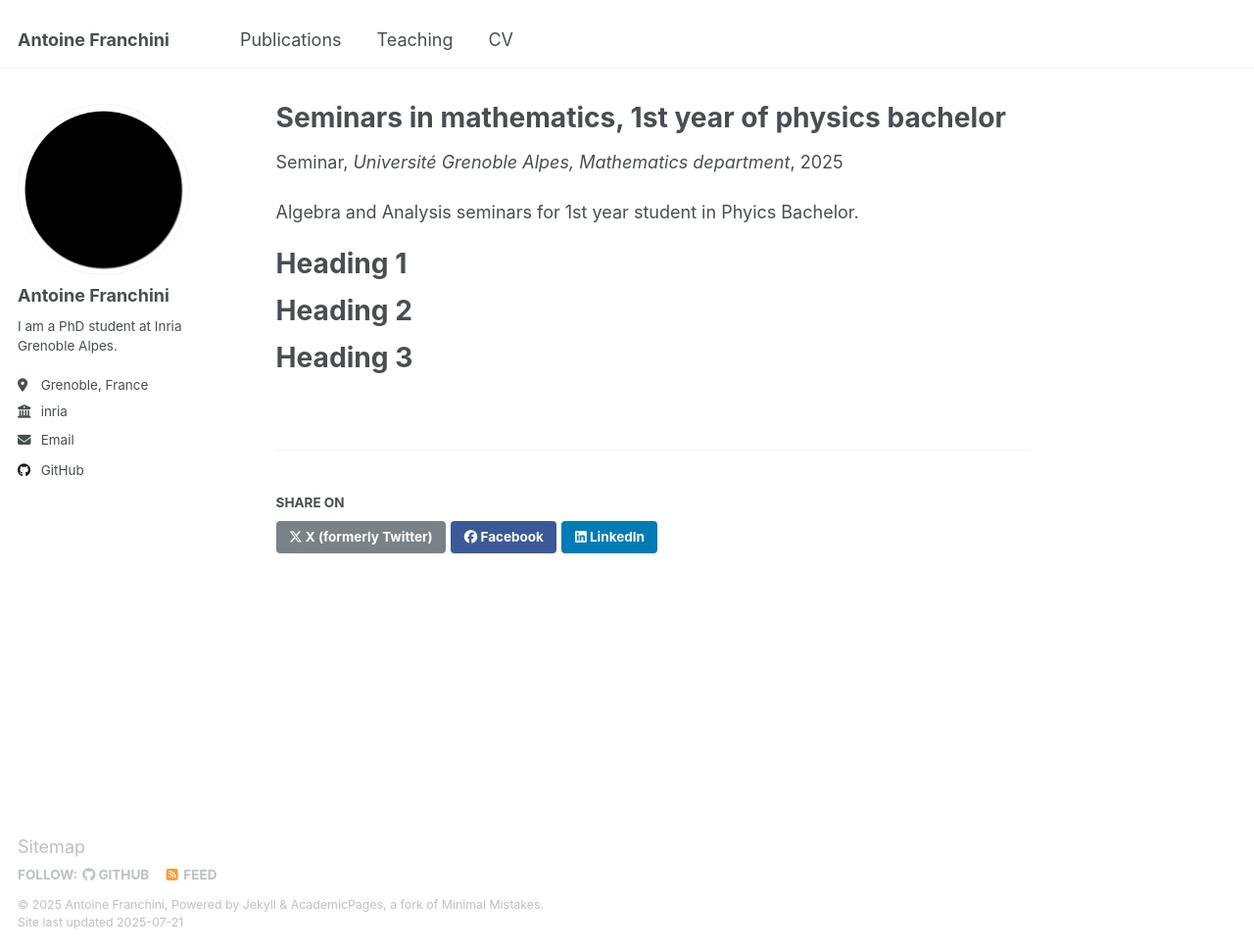
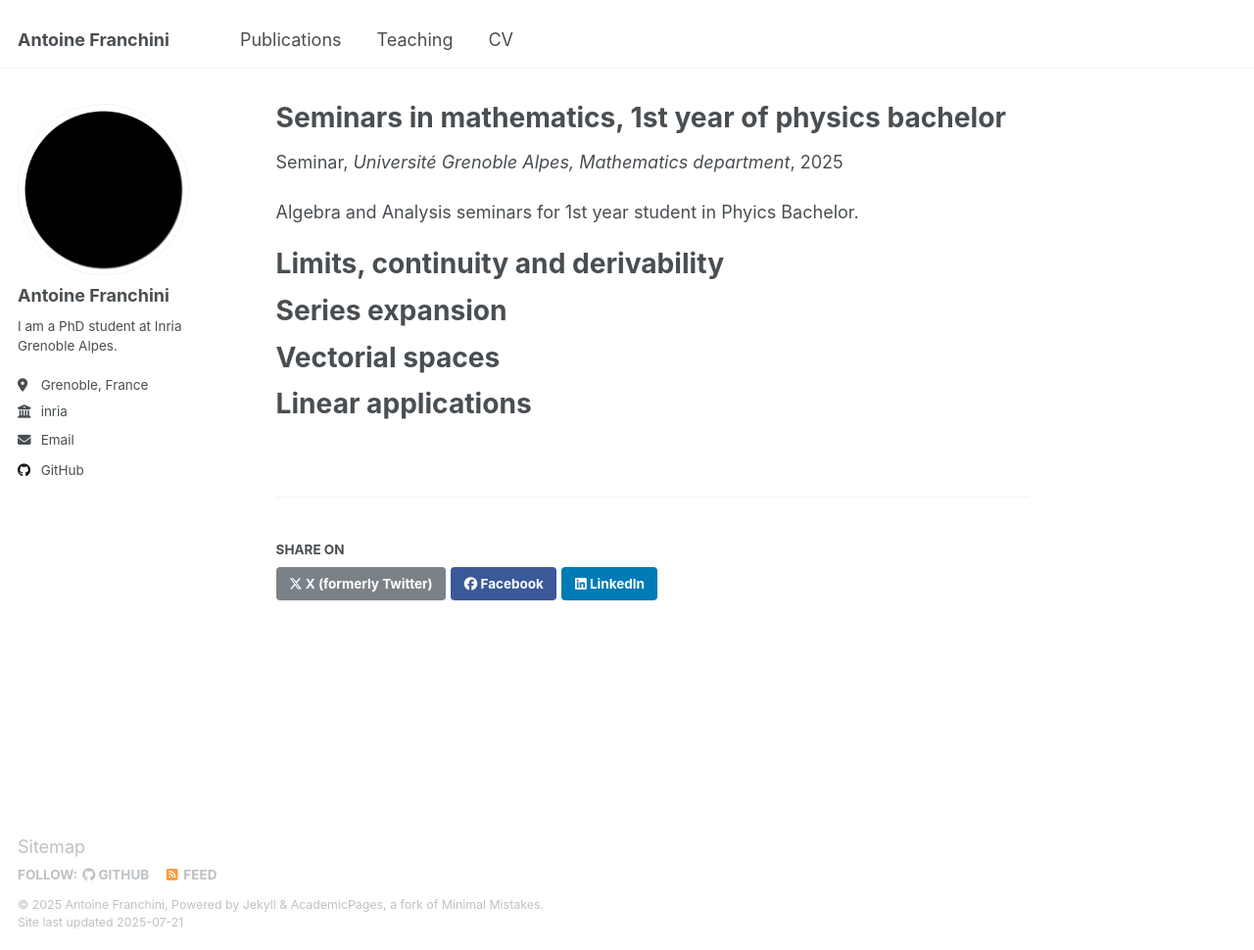
Before and after one commit to antoineinria/antoineinria.github.io, a Jekyll site: the page built from _teaching/2025_1_teaching.md, in a window 1280 px wide and 970 px high. Shown: the whole window at 98% size. Built offline with Jekyll 4.4.1, drawn with Linux system fonts in a browser that asks for light colours.

Commit message:
Update 2025_1_teaching.md

```diff
--- a/_teaching/2025_1_teaching.md
+++ b/_teaching/2025_1_teaching.md
@@ -9,11 +9,14 @@ location: "Grenoble, France"
 
 Algebra and Analysis seminars for 1st year student in Phyics Bachelor.
 
-Heading 1
+Limits, continuity and derivability
 ======
 
-Heading 2
+Series expansion
 ======
 
-Heading 3
+Vectorial spaces
 ======
+
+Linear applications
+======
```
